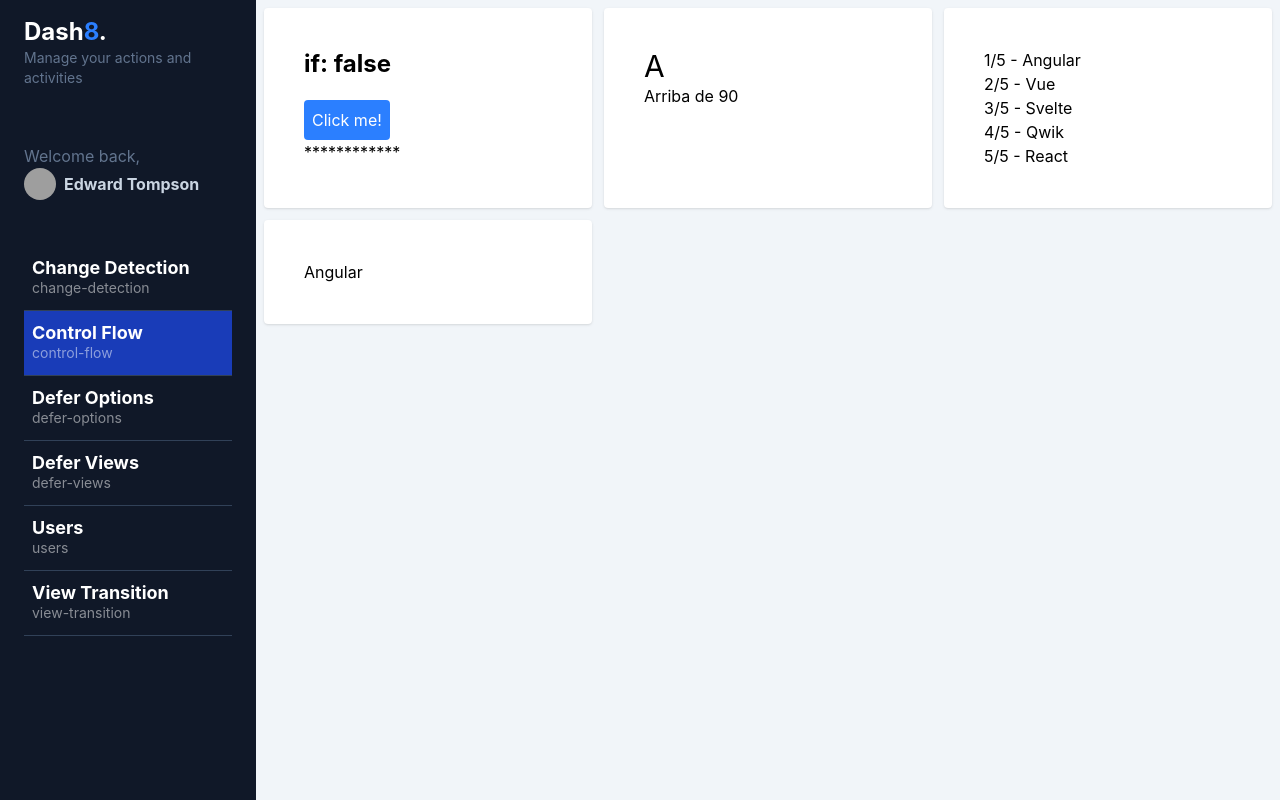
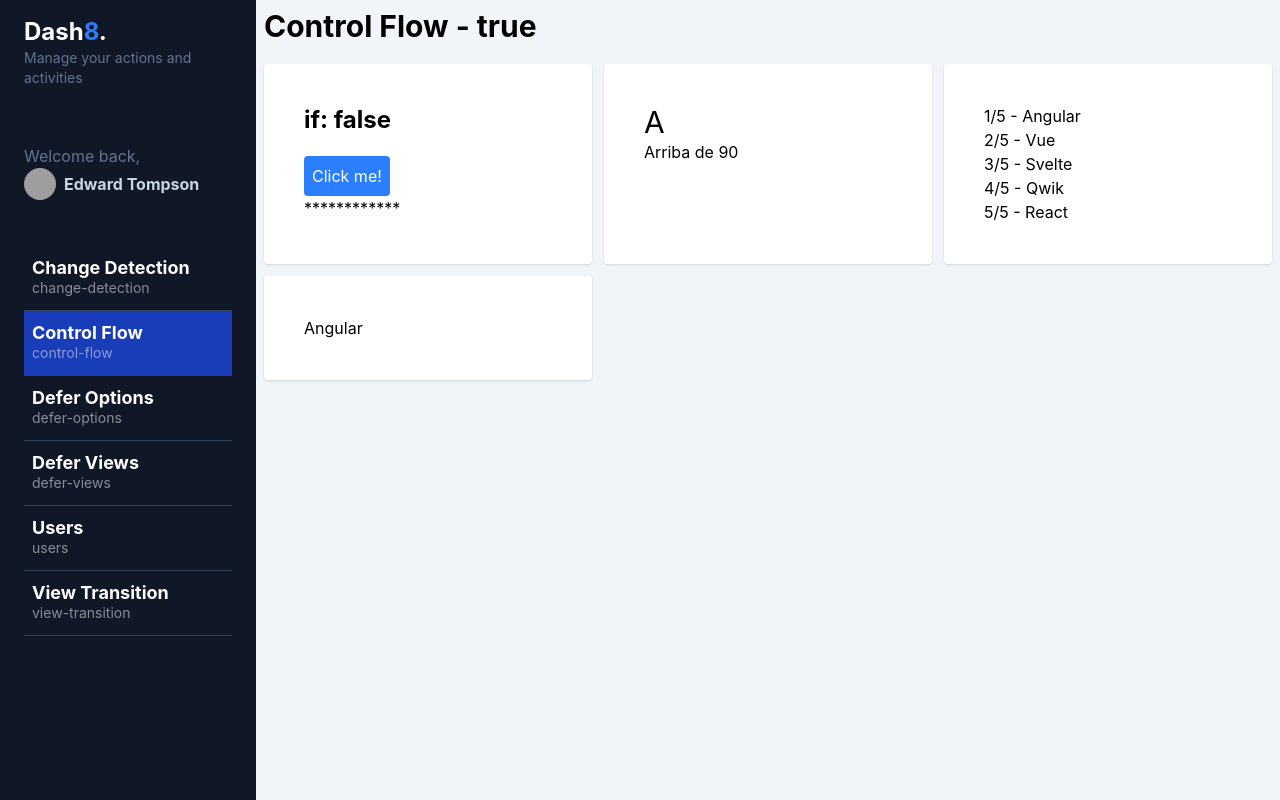
Before and after one commit to cristiancajiaos/10-my-dashboard, an Angular app: page /dashboard/control-flow in a window 1280 px wide. Built offline with nearby package versions, Linux system fonts and the light colour scheme; grey boxes are pictures that could not be loaded.

Commit message:
Uso de componente title

```diff
--- a/src/app/dashboard/pages/control-flow/control-flow.html
+++ b/src/app/dashboard/pages/control-flow/control-flow.html
@@ -1,4 +1,5 @@
 <section class="control-flow">
+  <app-title title="Control Flow" [withShadow]="true"/>
   <div class="grid sm:grid-cols-1 md:grid-cols-2 lg:grid-cols-3 gap-3">
     <div class="bg-white rounded shadow p-10">
       <h2 class="text-2xl font-bold mb-5">if: {{ showContent() }}</h2>
--- a/src/app/dashboard/pages/control-flow/control-flow.ts
+++ b/src/app/dashboard/pages/control-flow/control-flow.ts
@@ -1,9 +1,10 @@
 import { ChangeDetectionStrategy, Component, signal } from '@angular/core';
+import { Title } from '@shared/title/title';
 
 type Grade = 'A'|'B'|'F';
 @Component({
   selector: 'app-control-flow',
-  imports: [],
+  imports: [Title],
   templateUrl: './control-flow.html',
   styles: `
     :host {
--- a/src/app/shared/title/title.html
+++ b/src/app/shared/title/title.html
@@ -1 +1 @@
-<p>title works!</p>,
+<h1 class="text-3xl font-bold mb-5">{{title()}} - {{withShadow()}}</h1>
--- a/src/app/shared/title/title.ts
+++ b/src/app/shared/title/title.ts
@@ -1,4 +1,4 @@
-import { ChangeDetectionStrategy, Component } from '@angular/core';
+import { ChangeDetectionStrategy, Component, input } from '@angular/core';
 
 @Component({
   selector: 'app-title',
@@ -11,4 +11,8 @@
   `,
   changeDetection: ChangeDetectionStrategy.Eager,
 })
-export class Title {}
+export class Title {
+
+  title = input.required<string>();
+  withShadow = input<boolean>(false);
+}
```
